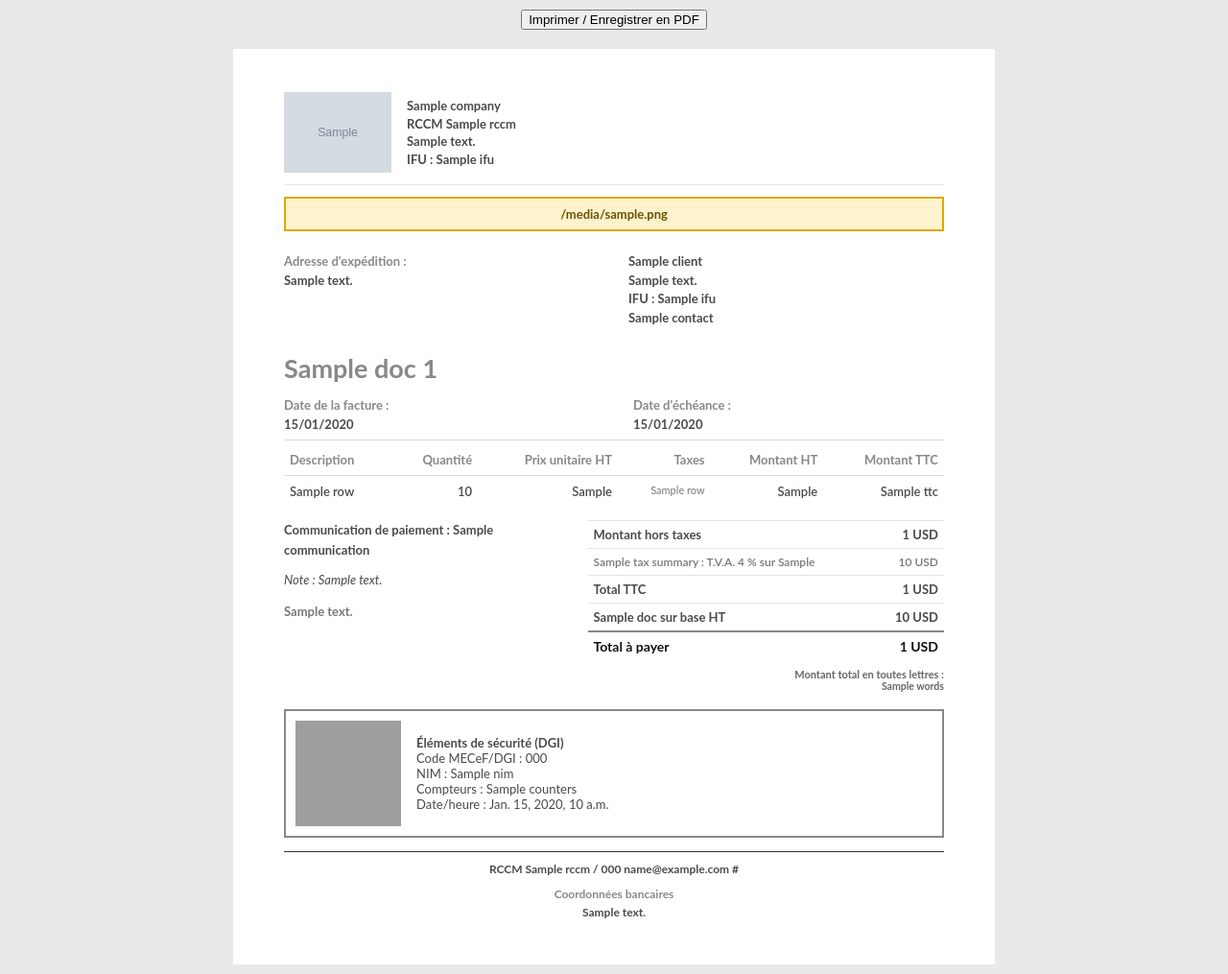
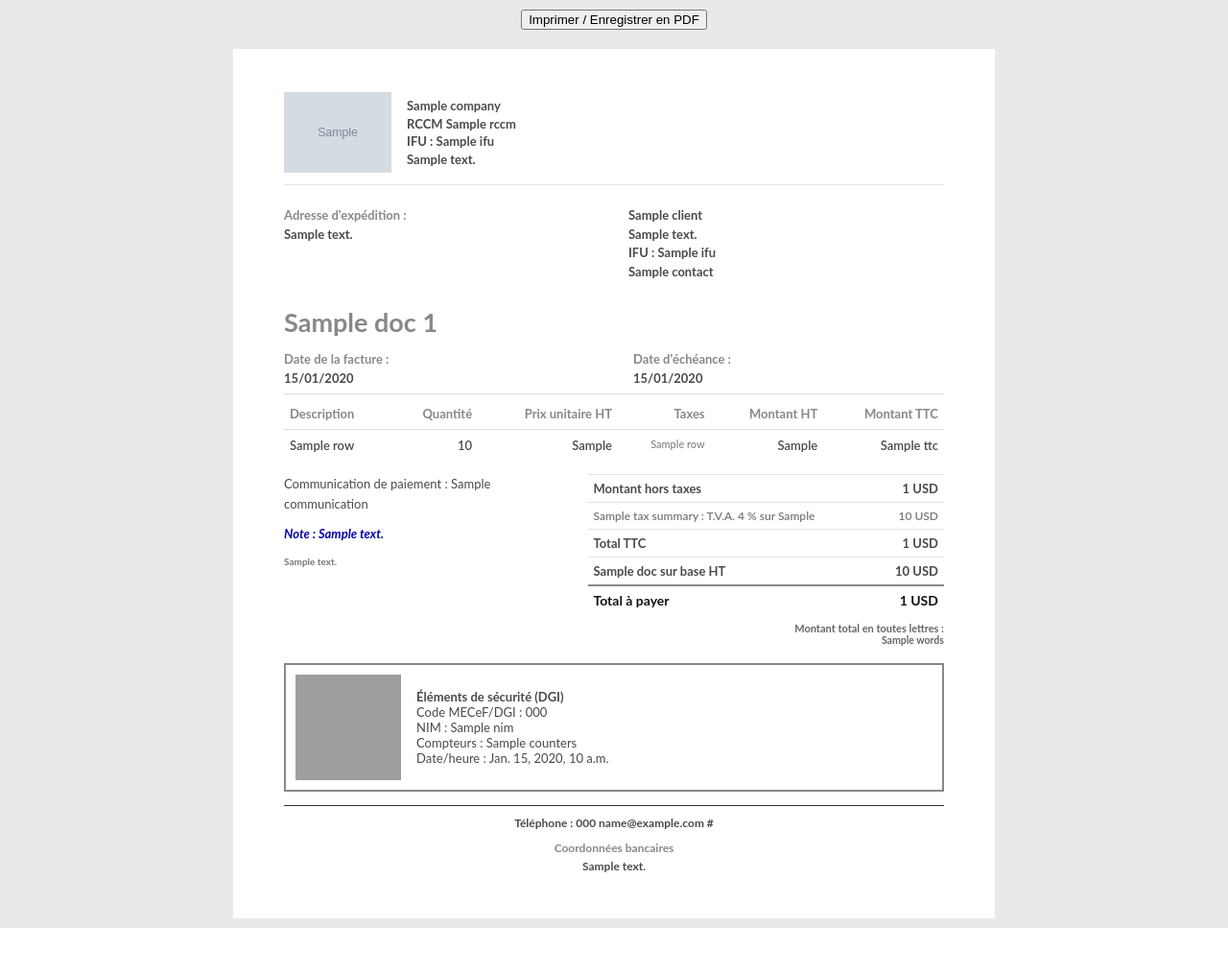
Before and after one commit to Moubarak321/e-facture, a Django app: template facturation/templates/facturation/invoice_print.html in a window 1280 px wide. Shown: the whole page at 96% size. After the commit the page ends 967 px from the top, so only its background shows below. Run offline with Django 5.2, Linux system fonts and the light colour scheme; the template is opened without the code that fills it: most values are stand-ins (such as "Sample title", 1, 10 or a date in 2020); grey boxes marked "Sample" are stand-in pictures; grey boxes are pictures that could not be loaded.

Commit message:
font resizing

```diff
--- a/facturation/templates/facturation/invoice_print.html
+++ b/facturation/templates/facturation/invoice_print.html
@@ -34,13 +34,13 @@
   table.items td.r { text-align: right; white-space: nowrap; }
   table.items tr.line:nth-of-type(even) td { background: var(--stripe); }
   table.items tr.sec td { background: var(--section-bg); color: var(--section-text); font-weight: 700; padding: 9px 6px; }
-  table.items tr.note td { font-style: italic; color: #666; font-weight: 400; }
+  table.items tr.note td { font-style: italic; color: #666; font-weight: 400;  }
   table.items tr.subtotal td { font-weight: 700; color: var(--label); background: var(--stripe); }
   .small { font-size: 11px; font-weight: 400; color: #777; display: block; }
   .after { display: flex; gap: 28px; align-items: flex-start; margin-top: 14px; page-break-inside: avoid; }
-  .after .left { flex: 1; line-height: 1.6; font-weight: 700; }
-  .after .left .legal { margin-top: 12px; color: #777; text-align: justify; font-weight: 700; white-space: pre-line; }
-  .after .left .note { margin-top: 10px; font-style: italic; font-weight: 400; }
+  .after .left { flex: 1; line-height: 1.6; font-weight: 400; }
+  .after .left .legal { margin-top: 10px; color: #777; text-align: justify; font-weight: 700; white-space: pre-line;font-size: x-small; }
+  .after .left .note { margin-top: 10px; font-style: italic; font-weight: 400; font-weight: bold; color: #0300aa;}
   table.totals { flex: 0 0 54%; border-collapse: collapse; }
   table.totals td { padding: 6px 6px; font-weight: 700; border-top: 1px solid #e3e3e3; }
   table.totals td.r { text-align: right; white-space: nowrap; }
@@ -70,14 +70,14 @@
     <div class="co">
       {{ doc.company.name }}<br>
       {% if doc.company.rccm %}RCCM {{ doc.company.rccm }}<br>{% endif %}
+      {% if doc.company.ifu %}IFU : {{ doc.company.ifu }}{% endif %}<br>
       {% if doc.company.address %}{{ doc.company.address|linebreaksbr }}<br>{% endif %}
-      {% if doc.company.ifu %}IFU : {{ doc.company.ifu }}{% endif %}
     </div>
   </div>
 </td></tr></thead>
 
 <tbody><tr><td>
-  {% if doc.banner %}<div class="banner {{ doc.banner_class }}">{{ doc.banner }}</div>{% endif %}
+  <!-- {% if doc.banner %}<div class="banner {{ doc.banner_class }}">{{ doc.banner }}</div>{% endif %} -->
 
   <div class="addr">
     <div>
@@ -158,7 +158,7 @@
 
 <tfoot><tr><td>
   <div class="foot">
-    <div>{% if doc.company.rccm %}RCCM {{ doc.company.rccm }}{% endif %}{% if doc.company.phone %} / {{ doc.company.phone }}{% endif %} {{ doc.company.email }} {{ doc.company.website }}</div>
+    <div>{% if doc.company.phone %} Téléphone : {{ doc.company.phone }}{% endif %} {{ doc.company.email }} {{ doc.company.website }}</div>
     {% if doc.company.bank_details %}<div class="bank-title">Coordonnées bancaires</div><div class="pre">{{ doc.company.bank_details }}</div>{% endif %}
   </div>
 </td></tr></tfoot>
```
